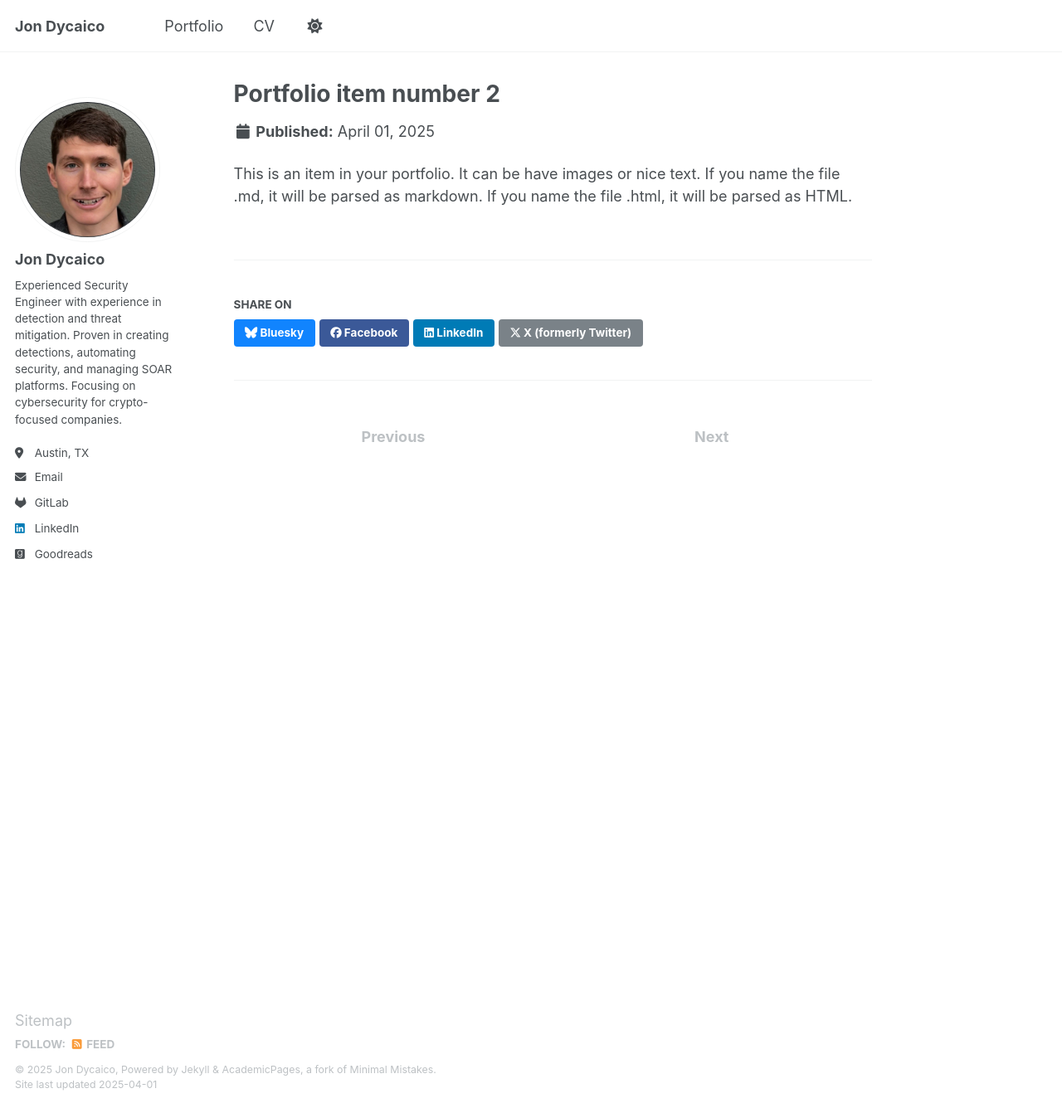
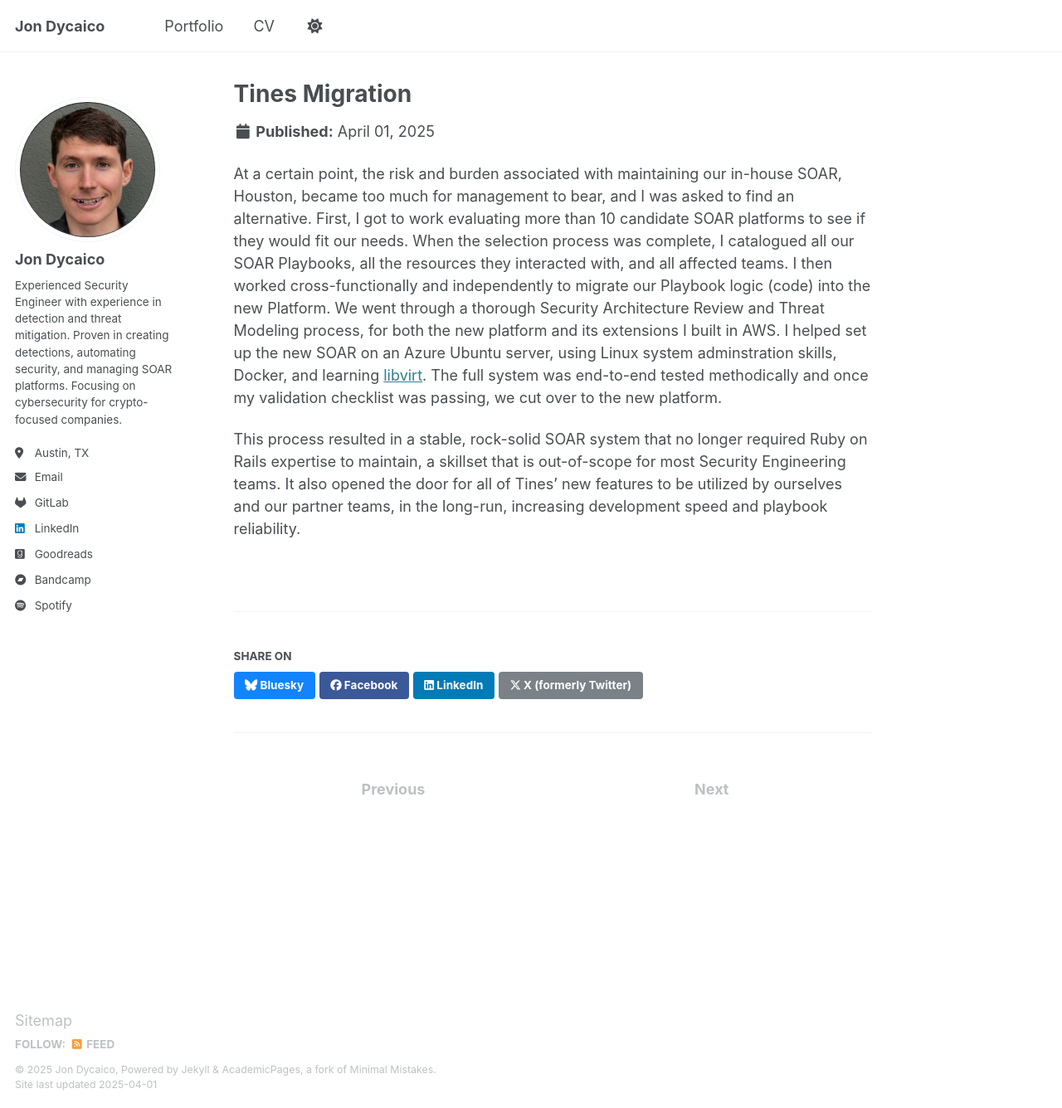
Before and after one commit to jon-dycaico/jon-dycaico.github.io, a Jekyll site: the page built from _portfolio/portfolio-2.md, in a window 1280 px wide and 1336 px high. Shown: the whole window at 83% size. Built offline with Jekyll 4.4.1, drawn with Linux system fonts in a browser that asks for light colours.

Commit message:
building out Portfolio

```diff
--- a/_config.yml
+++ b/_config.yml
@@ -57,11 +57,13 @@
   #flickr           : # Username
   #foursquare       : # Username
   goodreads        : "188196846-jon"
+  bandcamp         : "sojourner7"
   #google_plus      : # Username
   #keybase          : # Username
   #instagram        : # Username
   #lastfm           : # Username
   linkedin         :  "jdycaico"
+  spotify : "wi07imqx0fbd38zndfahtg8fl"
   #mastodon         : # URL
   #medium           : # URL
   #pinterest        : # Username
--- a/_includes/author-profile.html
+++ b/_includes/author-profile.html
@@ -102,6 +102,12 @@
       {% if author.goodreads %}
         <li><a href="https://www.goodreads.com/user/show/{{ author.goodreads }}"><i class="fab fa-fw fa-goodreads icon-pad-right" aria-hidden="true"></i>Goodreads</a></li>
       {% endif %}
+      {% if author.bandcamp %}
+        <li><a href="https://www.bandcamp.com{{ author.bandcamp }}"><i class="fab fa-fw fa-bandcamp icon-pad-right" aria-hidden="true"></i>Bandcamp</a></li>
+      {% endif %}
+      {% if author.spotify %}
+      <li><a href="https://open.spotify.com/user/{{ author.spotify }}"><i class="fab fa-fw fa-spotify icon-pad-right" aria-hidden="true"></i>Spotify</a></li>
+      {% endif %}
       {% if author.google_plus %}
         <li><a href="https://plus.google.com/+{{ author.google_plus }}"><i class="fab fa-fw fa-google-plus-g icon-pad-right" aria-hidden="true"></i>Google+</a></li>
       {% endif %}
--- a/_portfolio/portfolio-2.html
+++ /dev/null
@@ -1,7 +0,0 @@
----
-title: "Portfolio item number 2"
-excerpt: "Short description of portfolio item number 2 <br/><img src='/images/500x300.png'>"
-collection: portfolio
----
-
-This is an item in your portfolio. It can be have images or nice text. If you name the file .md, it will be parsed as markdown. If you name the file .html, it will be parsed as HTML.
--- /dev/null
+++ b/_portfolio/portfolio-2.md
@@ -0,0 +1,9 @@
+---
+title: "Tines Migration"
+excerpt: "Lead a Large Migration of all Security Automation logic into Tines SOAR<br/><img src='/images/migration.jpg'>"
+collection: portfolio
+---
+
+At a certain point, the risk and burden associated with maintaining our in-house SOAR, Houston, became too much for management to bear, and I was asked to find an alternative. First, I got to work evaluating more than 10 candidate SOAR platforms to see if they would fit our needs. When the selection process was complete, I catalogued all our SOAR Playbooks, all the resources they interacted with, and all affected teams. I then worked cross-functionally and independently to migrate our Playbook logic (code) into the new Platform. We went through a thorough Security Architecture Review and Threat Modeling process, for both the new platform and its extensions I built in AWS. I helped set up the new SOAR on an Azure Ubuntu server, using Linux system adminstration skills, Docker, and learning [libvirt](https://docs.redhat.com/en/documentation/red_hat_enterprise_linux/8/html/configuring_and_managing_virtualization/managing-storage-for-virtual-machines_configuring-and-managing-virtualization#managing-storage-for-virtual-machines_configuring-and-managing-virtualization). The full system was end-to-end tested methodically and once my validation checklist was passing, we cut over to the new platform.
+
+This process resulted in a stable, rock-solid SOAR system that no longer required Ruby on Rails expertise to maintain, a skillset that is out-of-scope for most Security Engineering teams. It also opened the door for all of Tines' new features to be utilized by ourselves and our partner teams, in the long-run, increasing development speed and playbook reliability.
```
Also changed, not shown: _portfolio/portfolio-1.md (+5 -3 lines), _portfolio/portfolio-3.md (added, +9 -0 lines), _portfolio/portfolio-4.md (added, +9 -0 lines), images/Impossible-Travel-Featured-Image.png (added), images/email-migration.jpg (added), images/google-workspace.png (added), images/migration.jpg (added), images/redis.jpg (added), images/tines-soar.png (added).
